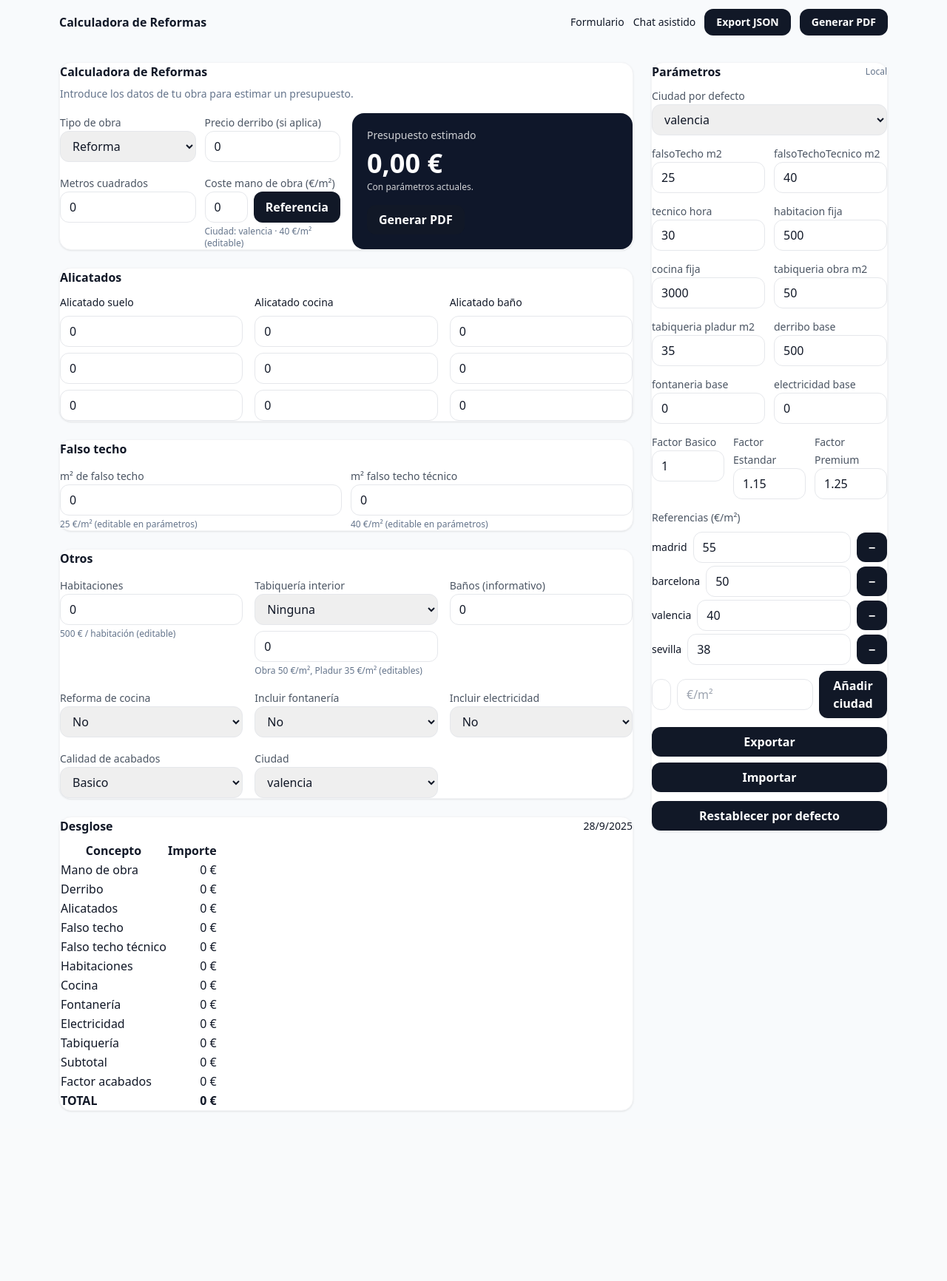
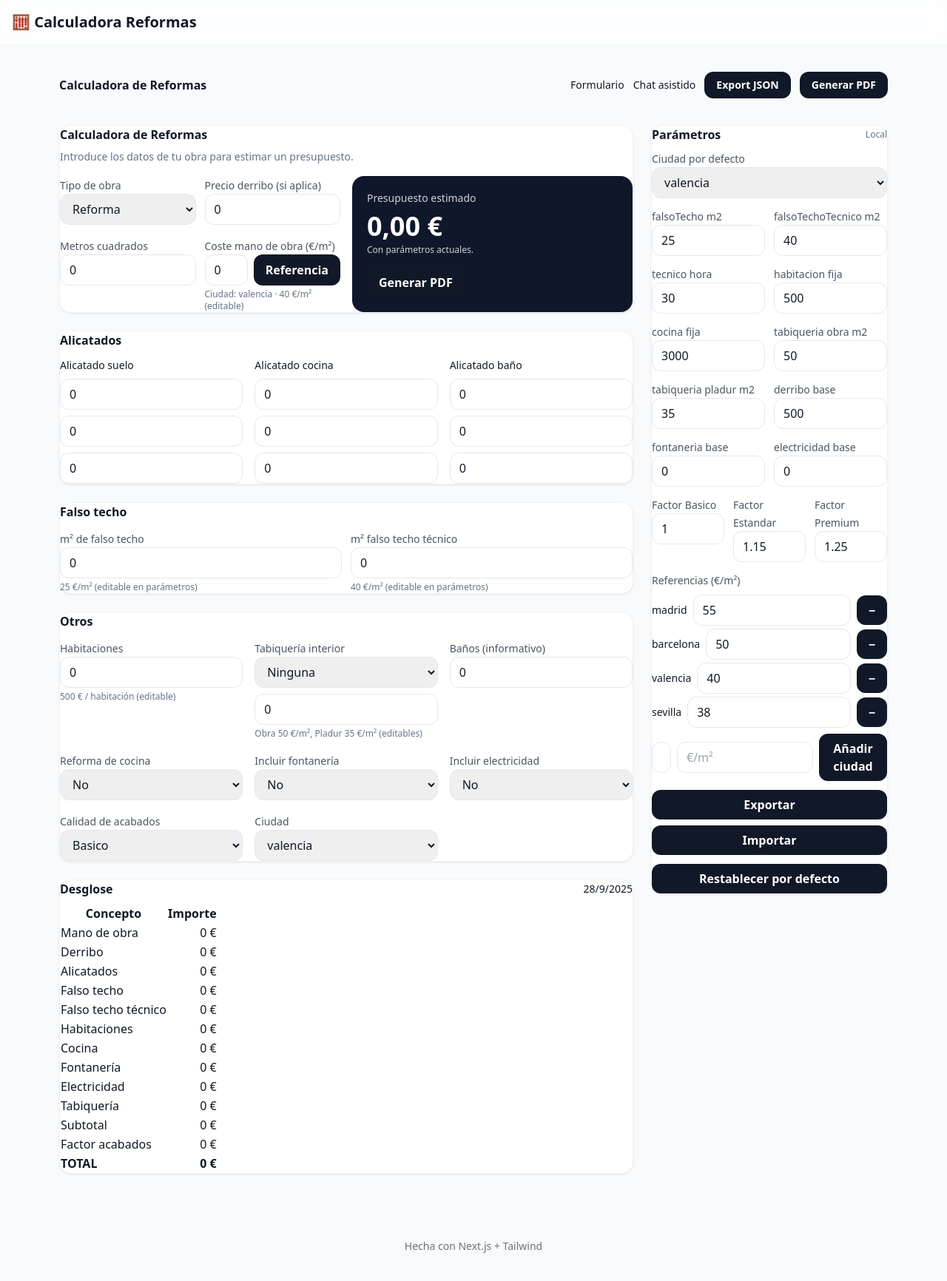
Before and after one commit to Pauovidi/presupuestos-reformas, a Next.js app: page / in a window 1280 px wide. Shown: the top 1732 px of the page at 74% size. Before the commit the page ends 1526 px from the top, so only its background shows below. Built offline with nearby package versions, Linux system fonts and the light colour scheme.

Commit message:
Update _app.js

```diff
--- a/pages/_app.js
+++ b/pages/_app.js
@@ -1,2 +1,29 @@
 import "@/styles/globals.css";
-export default function App({Component,pageProps}){return <Component {...pageProps}/>}
+
+export default function App({ Component, pageProps }) {
+  return (
+    <div className="min-h-dvh">
+      <header className="sticky top-0 z-10 backdrop-blur bg-white/70 border-b border-gray-100">
+        <div className="container flex items-center justify-between py-4">
+          <div className="font-bold text-xl">🧮 Calculadora Reformas</div>
+          <a
+            href="#"
+            className="text-sm text-gray-600 hover:text-black"
+            onClick={(e) => e.preventDefault()}
+          >
+            {/* En v5 había un link; lo dejamos como placeholder */}
+            &nbsp;
+          </a>
+        </div>
+      </header>
+
+      <main className="container py-6">
+        <Component {...pageProps} />
+      </main>
+
+      <footer className="container py-10 text-center text-sm text-gray-500">
+        Hecha con Next.js + Tailwind
+      </footer>
+    </div>
+  );
+}
```
